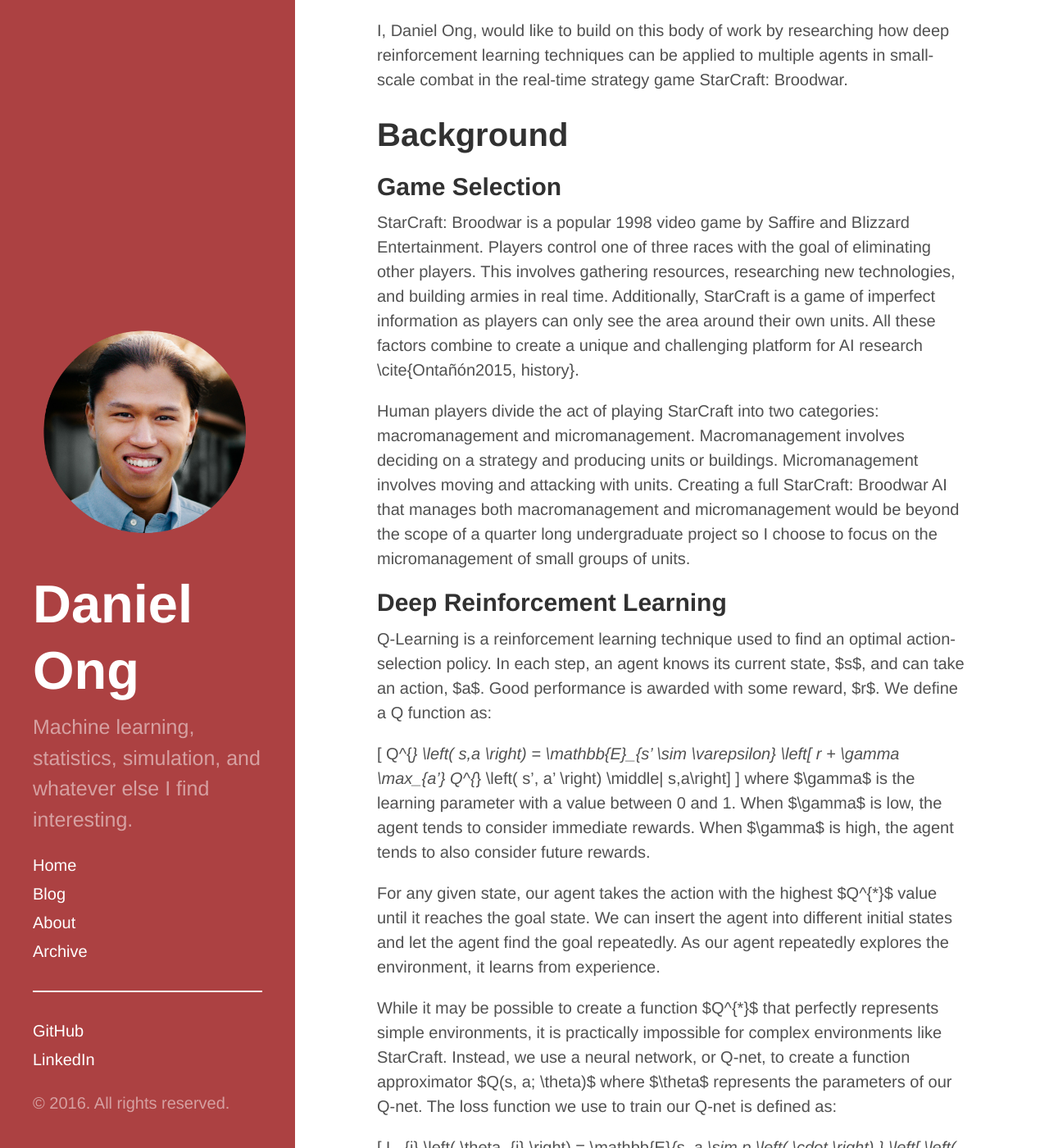
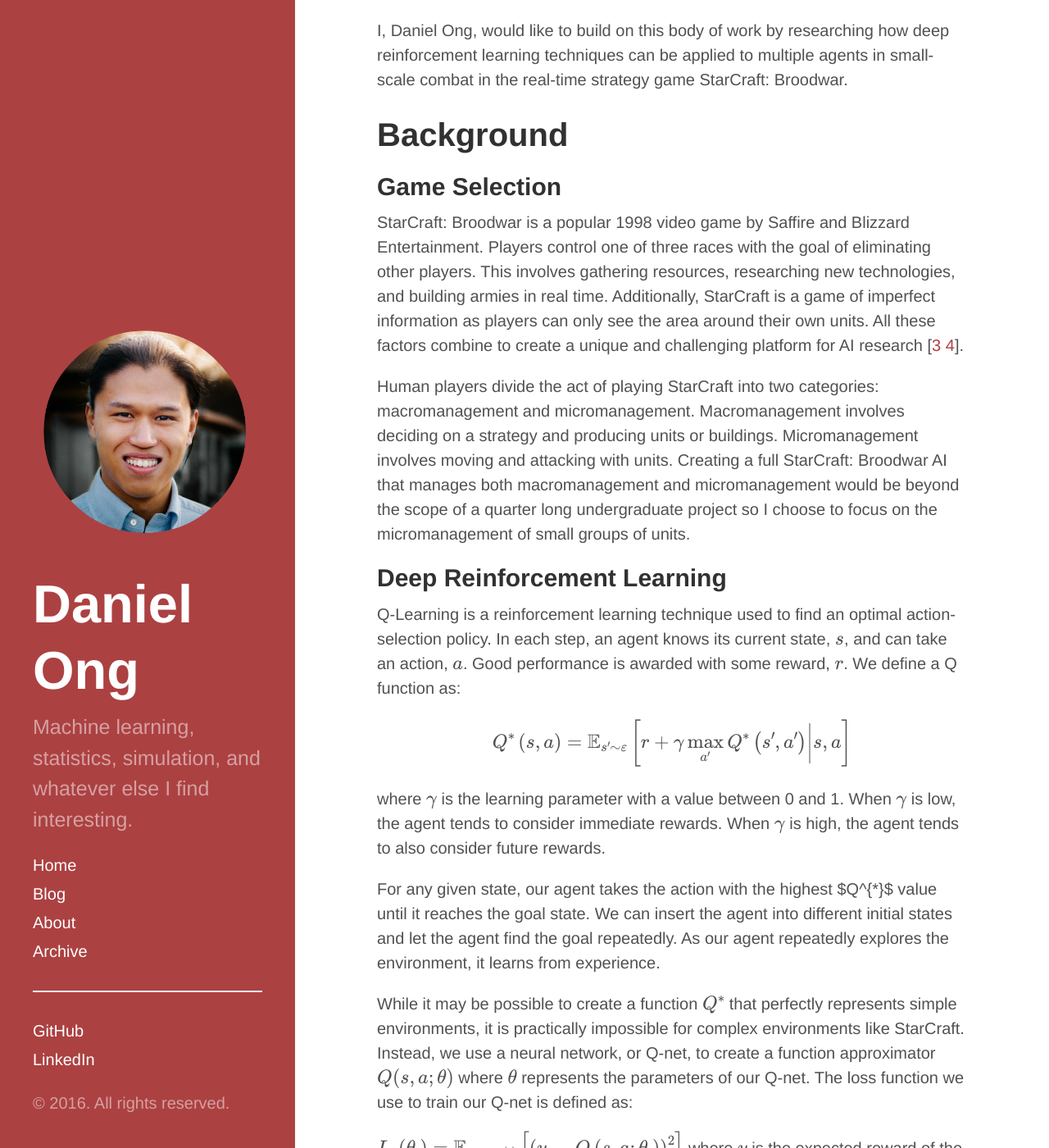
Before and after one commit to danong/danong.github.io, a Jekyll site: the page built from _posts/2016-03-27-study-proposal.md, in a window 1280 px wide and 1400 px high, scrolled down 565 px. Shown: the whole window at 82% size. Built offline with Jekyll 4.4.1, drawn with Linux system fonts in a browser that asks for light colours; formulas are drawn with MathJax 3; comment, search, counter and statistics services are not loaded; some of the changed text lies outside the part shown.

Commit message:
fix inline latex syntax

```diff
--- a/_posts/2016-03-27-study-proposal.md
+++ b/_posts/2016-03-27-study-proposal.md
@@ -15,25 +15,26 @@ I, Daniel Ong, would like to build on this body of work by researching how deep
 
 ## Game Selection
 
-StarCraft: Broodwar is a popular 1998 video game by Saffire and Blizzard Entertainment. Players control one of three races with the goal of eliminating other players. This involves gathering resources, researching new technologies, and building armies in real time. Additionally, StarCraft is a game of imperfect information as players can only see the area around their own units. All these factors combine to create a unique and challenging platform for AI research \cite{Ontañón2015, history}.
+StarCraft: Broodwar is a popular 1998 video game by Saffire and Blizzard Entertainment. Players control one of three races with the goal of eliminating other players. This involves gathering resources, researching new technologies, and building armies in real time. Additionally, StarCraft is a game of imperfect information as players can only see the area around their own units. All these factors combine to create a unique and challenging platform for AI research [[3](https://webdocs.cs.ualberta.ca/~cdavid/pdf/ecgg15_chapter-rts_ai.pdf) [4](http://webdocs.cs.ualberta.ca/~cdavid/starcraftaicomp/history.shtml)].
 
 Human players divide the act of playing StarCraft into two categories: macromanagement and micromanagement. Macromanagement involves deciding on a strategy and producing units or buildings. Micromanagement involves moving and attacking with units. Creating a full StarCraft: Broodwar AI that manages both macromanagement and micromanagement would be beyond the scope of a quarter long undergraduate project so I choose to focus on the micromanagement of small groups of units.
 
 ## Deep Reinforcement Learning
 
-Q-Learning is a reinforcement learning technique used to find an optimal action-selection policy. In each step, an agent knows its current state, $s$, and can take an action, $a$. Good performance is awarded with some reward, $r$. We define a Q function as:
+Q-Learning is a reinforcement learning technique used to find an optimal action-selection policy. In each step, an agent knows its current state, \\(s\\), and can take an action, \\(a\\). Good performance is awarded with some reward, \\(r\\). We define a Q function as:
 
-\[ Q^{*} \left( s,a \right) =  \mathbb{E}_{s' \sim \varepsilon} \left[ r + \gamma \max_{a'} Q^{*} \left( s', a' \right) \middle| s,a\right] \]
-where $\gamma$ is the learning parameter with a value between 0 and 1. When $\gamma$ is low, the agent tends to consider immediate rewards. When $\gamma$ is high, the agent tends to also consider future rewards.
+$$ Q^{*} \left( s,a \right) =  \mathbb{E}_{s' \sim \varepsilon} \left[ r + \gamma \max_{a'} Q^{*} \left( s', a' \right) \middle| s,a\right] $$
+
+where \\(\gamma\\) is the learning parameter with a value between 0 and 1. When \\(\gamma\\) is low, the agent tends to consider immediate rewards. When \\(\gamma\\) is high, the agent tends to also consider future rewards.
 
 For any given state, our agent takes the action with the highest $Q^{*}$ value until it reaches the goal state. We can insert the agent into different initial states and let the agent find the goal repeatedly. As our agent repeatedly explores the environment, it learns from experience.
 
-While it may be possible to create a function $Q^{*}$ that perfectly represents simple environments, it is practically impossible for complex environments like StarCraft. Instead, we use a neural network, or Q-net, to create a function approximator $Q(s, a; \theta)$ where $\theta$ represents the parameters of our Q-net. The loss function we use to train our Q-net is defined as:
+While it may be possible to create a function \\(Q^{*}\\) that perfectly represents simple environments, it is practically impossible for complex environments like StarCraft. Instead, we use a neural network, or Q-net, to create a function approximator \\(Q(s, a; \theta)\\) where \\(\theta\\) represents the parameters of our Q-net. The loss function we use to train our Q-net is defined as:
 
-\[ L_{i} \left( \theta_{i} \right) =  \mathbb{E}_{s, a \sim p \left( \cdot \right) } \left[ \left( y_{i} - Q \left( s, a; \theta_{i} \right) \right) ^2 \right] \]
-where $y$ is the expected reward of the state using parameters of our Q from the previous iteration \cite{slaterd}.
+$$ L_{i} \left( \theta_{i} \right) =  \mathbb{E}_{s, a \sim p \left( \cdot \right) } \left[ \left( y_{i} - Q \left( s, a; \theta_{i} \right) \right) ^2 \right] $$
+where \\(y\\) is the expected reward of the state using parameters of our Q from the previous iteration [[1]](http://www.danielslater.net/2016/03/deep-q-learning-pong-with-tensorflow.html?).
 
-DeepMind's deep Q-learning algorithm combines Q-learning as defined above with a deep convolutional neural network and experience replay [[1]](http://arxiv.org/abs/1511.08779).
+DeepMind's deep Q-learning algorithm combines Q-learning as defined above with a deep convolutional neural network and experience replay [[1]](http://arxiv.org/abs/1312.5602).
 
 # Purpose of the study
 
@@ -59,7 +60,7 @@ As of the time of writing, I currently do not have a Professor/Adviser for this
 
 ### Hardware Limitations
 
-Performing deep reinforcement learning is computationally expensive. Training a single agent in Pong reportedly takes multiple days even with a good GPU \cite{slaterd}. I only have a single Nvidia GTX 750M at my disposable.
+Performing deep reinforcement learning is computationally expensive. Training a single agent in Pong reportedly takes multiple days even with a good GPU [[1]](http://www.danielslater.net/2016/03/deep-q-learning-pong-with-tensorflow.html?). I only have a single Nvidia GTX 750M at my disposable.
 
 Nvidia has a Hardware Grant program which grants projects a single GPU. Students are not allowed to submit Hardware Grant Requests so I would need to a faculty Professor/Adviser to submit a Hardware Grant Request for the project. Obviously, approval is not guaranteed. Waiting multiple days to see results would be a major inconvenience but it would not be insurmountable.
 
```
Also changed, not shown: other parts of _posts/2016-03-27-study-proposal.md (+2 -2 lines).
